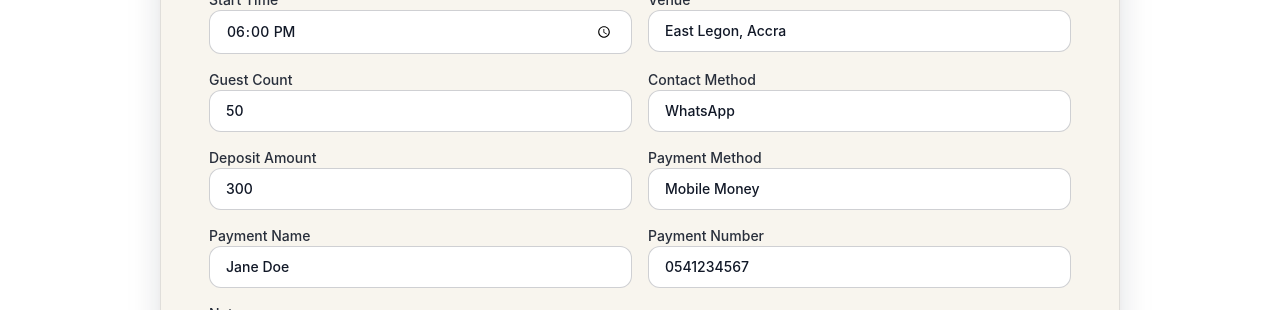
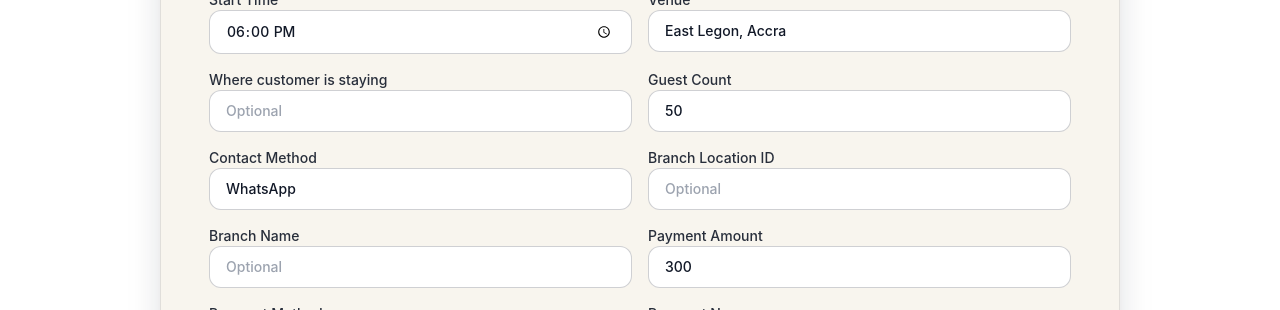
Before and after one commit to learngermanghana/chillandserve, a Next.js app: page /booking in a window 1280 px wide. Shown: the part 642-952 px from the top of the page. Built offline with nearby package versions, Linux system fonts and the light colour scheme; no server answers.

Commit message:
Align booking payload with Sedifex canonical field mapping

```diff
--- a/app/api/bookings/route.ts
+++ b/app/api/bookings/route.ts
@@ -7,11 +7,27 @@ const MAX_GET_RETRIES = 3;
 type BookingRequestBody = {
   serviceId?: string;
   slotId?: string;
+  slotID?: string;
+  slot_id?: string;
   customer?: {
     name?: string;
     phone?: string;
     email?: string;
   };
+  customerName?: string;
+  customerPhone?: string;
+  customerEmail?: string;
+  serviceName?: string;
+  bookingDate?: string;
+  bookingTime?: string;
+  branchLocationId?: string;
+  branchLocationName?: string;
+  eventLocation?: string;
+  customerStayLocation?: string;
+  paymentMethod?: string;
+  paymentAmount?: number;
+  preferredBranch?: string;
+  depositAmount?: number;
   quantity?: number;
   notes?: string;
   attributes?: Record<string, unknown>;
@@ -151,15 +167,29 @@ export async function POST(request: NextRequest) {
   }
 
   const body = (await request.json().catch(() => null)) as BookingRequestBody | null;
-
-  if (!body?.serviceId) {
-    return NextResponse.json({ error: "serviceId is required." }, { status: 400 });
+  if (!body) {
+    return NextResponse.json({ error: "Invalid request body." }, { status: 400 });
   }
 
-  const hasCustomerField = Boolean(body.customer?.name || body.customer?.phone || body.customer?.email);
+  const slotId = body.slotId ?? body.slotID ?? body.slot_id;
+
+  const hasCustomerField = Boolean(
+    body.customer?.name ||
+      body.customer?.phone ||
+      body.customer?.email ||
+      body.customerName ||
+      body.customerPhone ||
+      body.customerEmail
+  );
   if (!hasCustomerField) {
     return NextResponse.json({ error: "At least one customer field (name, phone, or email) is required." }, { status: 400 });
   }
+
+  const customer = {
+    name: body.customer?.name ?? body.customerName,
+    phone: body.customer?.phone ?? body.customerPhone,
+    email: body.customer?.email ?? body.customerEmail
+  };
 
   const endpoint = `${cleanBaseUrl(baseUrl)}/v1IntegrationBookings?storeId=${encodeURIComponent(storeId)}`;
 
@@ -173,8 +203,22 @@ export async function POST(request: NextRequest) {
     },
     body: JSON.stringify({
       serviceId: body.serviceId,
-      slotId: body.slotId,
-      customer: body.customer,
+      slotId,
+      customer,
+      customerName: body.customerName,
+      customerPhone: body.customerPhone,
+      customerEmail: body.customerEmail,
+      serviceName: body.serviceName,
+      bookingDate: body.bookingDate,
+      bookingTime: body.bookingTime,
+      branchLocationId: body.branchLocationId,
+      branchLocationName: body.branchLocationName,
+      eventLocation: body.eventLocation,
+      customerStayLocation: body.customerStayLocation,
+      paymentMethod: body.paymentMethod,
+      paymentAmount: body.paymentAmount,
+      preferredBranch: body.preferredBranch,
+      depositAmount: body.depositAmount,
       quantity: body.quantity ?? 1,
       notes: body.notes,
       attributes: body.attributes ?? {}
--- a/components/booking-form.tsx
+++ b/components/booking-form.tsx
@@ -14,13 +14,16 @@ const initialForm = {
   service: "Event Serving Staff",
   serviceId: "",
   slotId: "",
-  event_date: "2026-04-20",
-  start_time: "18:00",
-  venue: "East Legon, Accra",
-  guest_count: 50,
-  contact_method: "WhatsApp",
-  deposit_amount: 300,
-  payment_method: "Mobile Money",
+  eventDate: "2026-04-20",
+  bookingTime: "18:00",
+  eventLocation: "East Legon, Accra",
+  customerStayLocation: "",
+  guestCount: 50,
+  contactMethod: "WhatsApp",
+  paymentAmount: 300,
+  paymentMethod: "Mobile Money",
+  branchLocationId: "",
+  branchLocationName: "",
   payment_name: "Jane Doe",
   payment_number: "0541234567",
   notes: "Please arrive 1 hour before the event starts",
@@ -77,28 +80,36 @@ export default function BookingForm() {
 
   const bookingPayload = useMemo(
     () => ({
-      serviceId: form.serviceId,
+      serviceId: form.serviceId || undefined,
       slotId: form.slotId || undefined,
       customer: {
         name: form.name || undefined,
         phone: form.phone || undefined,
         email: form.email || undefined
       },
+      customerName: form.name || undefined,
+      customerPhone: form.phone || undefined,
+      customerEmail: form.email || undefined,
+      serviceName: form.service || undefined,
+      bookingDate: form.eventDate || undefined,
+      bookingTime: form.bookingTime || undefined,
+      branchLocationId: form.branchLocationId || undefined,
+      branchLocationName: form.branchLocationName || undefined,
+      eventLocation: form.eventLocation || undefined,
+      customerStayLocation: form.customerStayLocation || undefined,
+      paymentMethod: form.paymentMethod || undefined,
+      paymentAmount: form.paymentAmount || undefined,
+      depositAmount: form.paymentAmount || undefined,
       quantity: 1,
       notes: form.notes || undefined,
       attributes: {
         occasion: form.occasion,
-        service: form.service,
-        event_date: form.event_date,
-        start_time: form.start_time,
-        venue: form.venue,
-        guest_count: form.guest_count,
-        contact_method: form.contact_method,
-        deposit_amount: form.deposit_amount,
-        payment_method: form.payment_method,
+        contact_method: form.contactMethod,
+        guest_count: form.guestCount,
         payment_name: form.payment_name,
         payment_number: form.payment_number,
-        terms_accepted: form.terms_accepted
+        terms_accepted: form.terms_accepted,
+        source: "website_booking_form"
       }
     }),
     [form]
@@ -235,17 +246,27 @@ export default function BookingForm() {
 
               <label className="text-sm font-medium text-charcoalBrand/90">
                 Event Date
-                <input className={inputClass} type="date" value={form.event_date} onChange={(event) => setForm((prev) => ({ ...prev, event_date: event.target.value }))} />
+                <input className={inputClass} type="date" value={form.eventDate} onChange={(event) => setForm((prev) => ({ ...prev, eventDate: event.target.value }))} />
               </label>
 
               <label className="text-sm font-medium text-charcoalBrand/90">
                 Start Time
-                <input className={inputClass} type="time" value={form.start_time} onChange={(event) => setForm((prev) => ({ ...prev, start_time: event.target.value }))} />
+                <input className={inputClass} type="time" value={form.bookingTime} onChange={(event) => setForm((prev) => ({ ...prev, bookingTime: event.target.value }))} />
               </label>
 
               <label className="text-sm font-medium text-charcoalBrand/90">
                 Venue
-                <input className={inputClass} value={form.venue} onChange={(event) => setForm((prev) => ({ ...prev, venue: event.target.value }))} />
+                <input className={inputClass} value={form.eventLocation} onChange={(event) => setForm((prev) => ({ ...prev, eventLocation: event.target.value }))} />
+              </label>
+
+              <label className="text-sm font-medium text-charcoalBrand/90">
+                Where customer is staying
+                <input
+                  className={inputClass}
+                  value={form.customerStayLocation}
+                  onChange={(event) => setForm((prev) => ({ ...prev, customerStayLocation: event.target.value }))}
+                  placeholder="Optional"
+                />
               </label>
 
               <label className="text-sm font-medium text-charcoalBrand/90">
@@ -254,31 +275,51 @@ export default function BookingForm() {
                   className={inputClass}
                   type="number"
                   min={1}
-                  value={form.guest_count}
-                  onChange={(event) => setForm((prev) => ({ ...prev, guest_count: Number(event.target.value) || 1 }))}
+                  value={form.guestCount}
+                  onChange={(event) => setForm((prev) => ({ ...prev, guestCount: Number(event.target.value) || 1 }))}
                 />
               </label>
 
               <label className="text-sm font-medium text-charcoalBrand/90">
                 Contact Method
-                <input className={inputClass} value={form.contact_method} onChange={(event) => setForm((prev) => ({ ...prev, contact_method: event.target.value }))} />
+                <input className={inputClass} value={form.contactMethod} onChange={(event) => setForm((prev) => ({ ...prev, contactMethod: event.target.value }))} />
               </label>
 
               <label className="text-sm font-medium text-charcoalBrand/90">
-                Deposit Amount
+                Branch Location ID
+                <input
+                  className={inputClass}
+                  value={form.branchLocationId}
+                  onChange={(event) => setForm((prev) => ({ ...prev, branchLocationId: event.target.value }))}
+                  placeholder="Optional"
+                />
+              </label>
+
+              <label className="text-sm font-medium text-charcoalBrand/90">
+                Branch Name
+                <input
+                  className={inputClass}
+                  value={form.branchLocationName}
+                  onChange={(event) => setForm((prev) => ({ ...prev, branchLocationName: event.target.value }))}
+                  placeholder="Optional"
+                />
+              </label>
+
+              <label className="text-sm font-medium text-charcoalBrand/90">
+                Payment Amount
                 <input
                   className={inputClass}
                   type="number"
                   min={0}
                   step="0.01"
-                  value={form.deposit_amount}
-                  onChange={(event) => setForm((prev) => ({ ...prev, deposit_amount: Number(event.target.value) || 0 }))}
+                  value={form.paymentAmount}
+                  onChange={(event) => setForm((prev) => ({ ...prev, paymentAmount: Number(event.target.value) || 0 }))}
                 />
               </label>
 
               <label className="text-sm font-medium text-charcoalBrand/90">
                 Payment Method
-                <input className={inputClass} value={form.payment_method} onChange={(event) => setForm((prev) => ({ ...prev, payment_method: event.target.value }))} />
+                <input className={inputClass} value={form.paymentMethod} onChange={(event) => setForm((prev) => ({ ...prev, paymentMethod: event.target.value }))} />
               </label>
 
               <label className="text-sm font-medium text-charcoalBrand/90">
```
